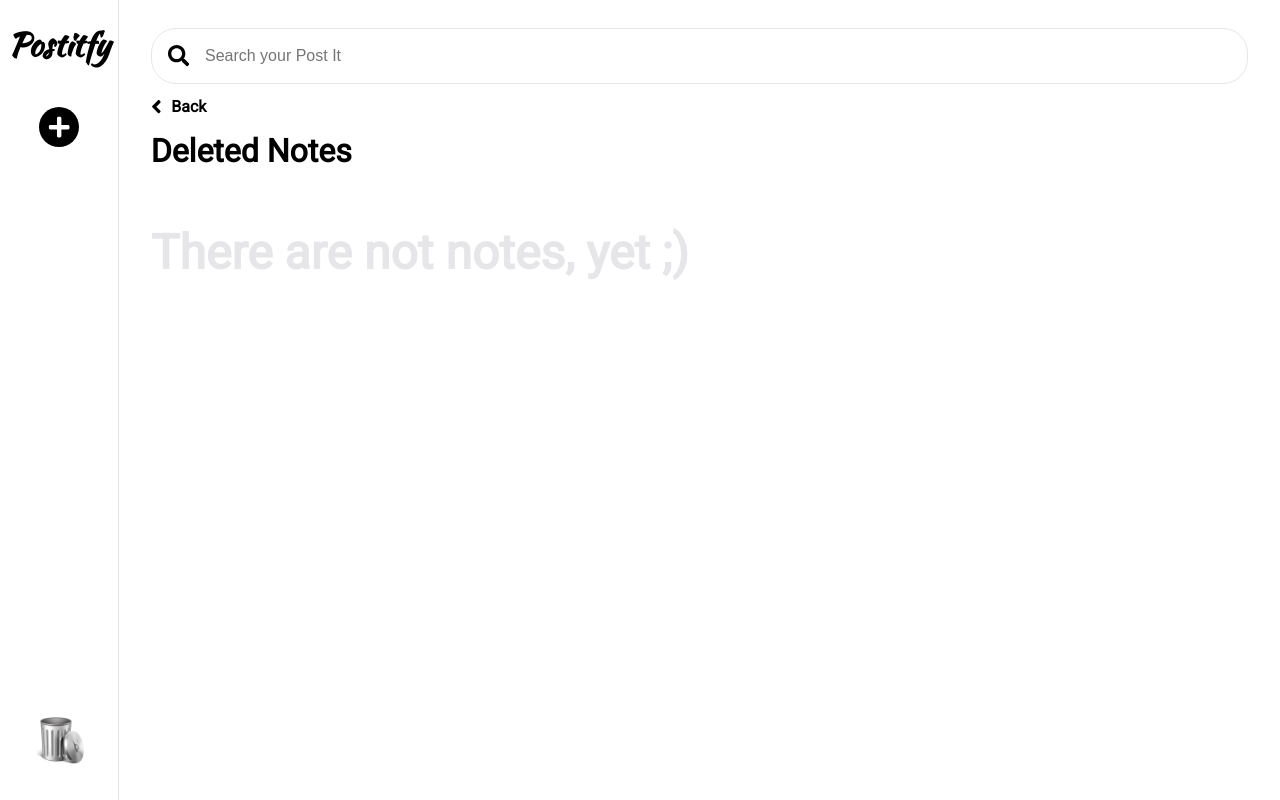
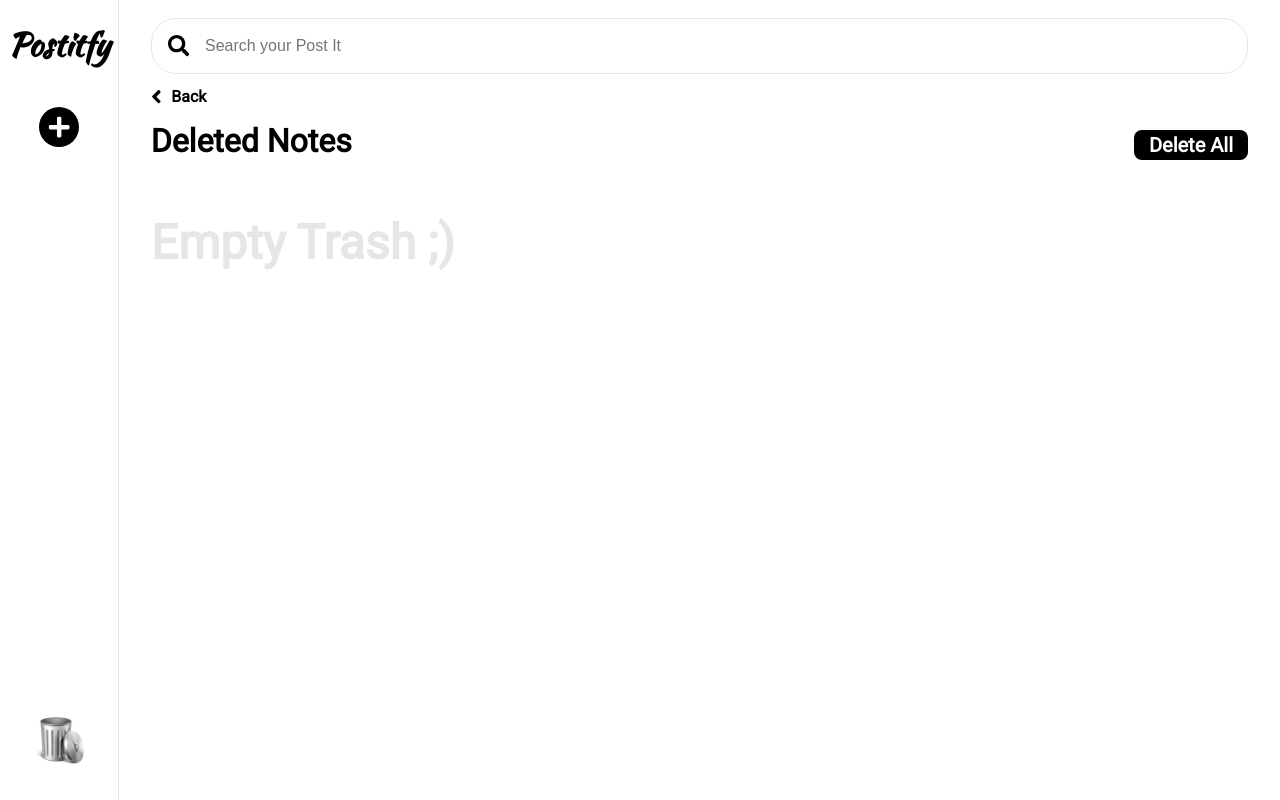
Before and after one commit to I-Mati/postitfy, a React (Create React App) app: page /trash in a window 1280 px wide. Built offline with nearby package versions, Linux system fonts and the light colour scheme.

Commit message:
Add Restore Post It

```diff
--- a/src/App.js
+++ b/src/App.js
@@ -49,10 +49,10 @@ const App = () => {
         });
         setNotes(updatedNotes);
         break;
-      case "NOTACTIVE":
+      case "INVERSEACTIVE":
         updatedNotes = notes.map((note) => {
           if (note.id === id) {
-            return { ...note, editing: false, active: false };
+            return { ...note, editing: false, active: !note.active };
           }
           return note;
         });
@@ -60,6 +60,10 @@ const App = () => {
         break;
       case "DELETE":
         updatedNotes = notes.filter((note) => note.id !== id);
+        setNotes(updatedNotes);
+        break;
+      case "DELETEALL":
+        updatedNotes = notes.filter((note) => note.active === true);
         setNotes(updatedNotes);
         break;
       default:
@@ -80,6 +84,7 @@ const App = () => {
           <Route exact path="/trash">
             <Panel
               title="Deleted Notes"
+              emptyStateText="Empty Trash ;)"
               notes={inactiveNotes}
               handleNote={handleEditing}
             />
@@ -87,6 +92,7 @@ const App = () => {
           <Route path="/">
             <Panel
               title="Notes"
+              emptyStateText="There are not notes, yet ;)"
               notes={activeNotes}
               handleNote={handleEditing}
             />
--- a/src/components/Panel/index.js
+++ b/src/components/Panel/index.js
@@ -1,3 +1,5 @@
+/* eslint-disable jsx-a11y/click-events-have-key-events */
+/* eslint-disable jsx-a11y/no-static-element-interactions */
 /* eslint-disable react/jsx-props-no-spreading */
 import { useLocation, Link } from "react-router-dom";
 import { FontAwesomeIcon } from "@fortawesome/react-fontawesome";
@@ -6,7 +8,7 @@ import Searchbar from "../Searchbar";
 import Postit from "../Postit";
 import "./style.css";
 
-const Panel = ({ title, notes, handleNote }) => {
+const Panel = ({ title, emptyStateText, notes, handleNote }) => {
   const location = useLocation();
   const isInTrash = location.pathname === "/trash";
 
@@ -19,15 +21,25 @@ const Panel = ({ title, notes, handleNote }) => {
     </div>
   );
 
+  const renderDeleteAll = () => (
+    <div onClick={() => handleNote("", "DELETEALL", {})} id="deleteAllButton">
+      Delete All
+    </div>
+  );
+
   if (notes.length === 0) {
     return (
       <div id="panelContainer">
         <div id="contentContainer">
           <Searchbar />
           {isInTrash && renderBack()}
-          <h1 id="containerTitle">{title}</h1>
+          <div id="titlecontainer">
+            <h1 id="title">{title}</h1>
+            {isInTrash && renderDeleteAll()}
+          </div>
+
           <div id="emptyState">
-            <h1>There are not notes, yet ;)</h1>
+            <h1>{emptyStateText}</h1>
           </div>
         </div>
       </div>
@@ -39,11 +51,14 @@ const Panel = ({ title, notes, handleNote }) => {
       <div id="contentContainer">
         <Searchbar />
         {isInTrash && renderBack()}
-        <h1 id="containerTitle">{title}</h1>
+        <div id="titlecontainer">
+          <h1 id="title">{title}</h1>
+          {isInTrash && renderDeleteAll()}
+        </div>
 
         <div id="workspaceContainer">
           {notes.map((note) => (
-            <Postit handleNote={handleNote} isInTrash={isInTrash} {...note} />
+            <Postit handleNote={handleNote} {...note} />
           ))}
         </div>
       </div>
--- a/src/components/Panel/style.css
+++ b/src/components/Panel/style.css
@@ -9,7 +9,7 @@
   padding: 0 2rem;
 }
 
-#containerTitle {
+#title {
   margin-top: 15px;
 }
 
@@ -43,3 +43,20 @@
   font-size: 3rem;
   text-align: center;
 }
+
+#titlecontainer {
+  display: flex;
+  align-items: center;
+  width: 100%;
+  justify-content: space-between;
+}
+
+#deleteAllButton {
+  background-color: black;
+  border-radius: 8px;
+  color: white;
+  padding: 3px 15px;
+  font-weight: bold;
+  font-size: 20px;
+  cursor: pointer;
+}
--- a/src/components/Postit/index.js
+++ b/src/components/Postit/index.js
@@ -7,20 +7,19 @@ import {
   faTimes,
   faCheck,
   faTrash,
+  faUndo,
 } from "@fortawesome/free-solid-svg-icons";
 
 import PropTypes from "prop-types";
 import "./style.css";
 
-const Postit = ({ text, color, editing, id, handleNote, isInTrash }) => {
+const Postit = ({ active, text, color, editing, id, handleNote }) => {
   const [valueText, setValueText] = useState(text);
 
   const onCancelHandle = () => {
     setValueText(text);
     handleNote(id, "CANCEL");
   };
-
-  console.log(isInTrash);
 
   return (
     <div id="postItContainer" className={color}>
@@ -47,9 +46,19 @@ const Postit = ({ text, color, editing, id, handleNote, isInTrash }) => {
             <div className="actionCircle" onClick={onCancelHandle}>
               <FontAwesomeIcon icon={faTimes} size="xs" color="white" />
             </div>
+            {active === false && (
+              <div
+                className="actionCircle"
+                onClick={() => handleNote(id, "INVERSEACTIVE")}
+              >
+                <FontAwesomeIcon icon={faUndo} size="xs" color="white" />
+              </div>
+            )}
             <div
               className="actionCircle"
-              onClick={() => handleNote(id, isInTrash ? "DELETE" : "NOTACTIVE")}
+              onClick={() =>
+                handleNote(id, active ? "INVERSEACTIVE" : "DELETE")
+              }
             >
               <FontAwesomeIcon icon={faTrash} size="xs" color="white" />
             </div>
--- a/src/components/Searchbar/style.css
+++ b/src/components/Searchbar/style.css
@@ -1,6 +1,6 @@
 #searchContainer {
   height: 10vh;
-  margin-top: 1em;
+  margin-top: 6px;
   display: flex;
   flex-direction: column;
   justify-content: center;
```
